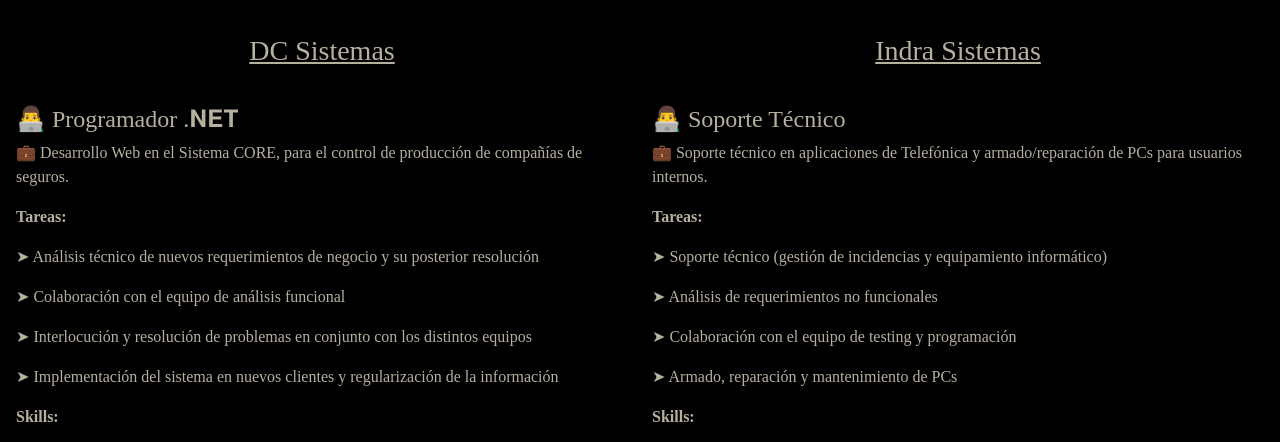
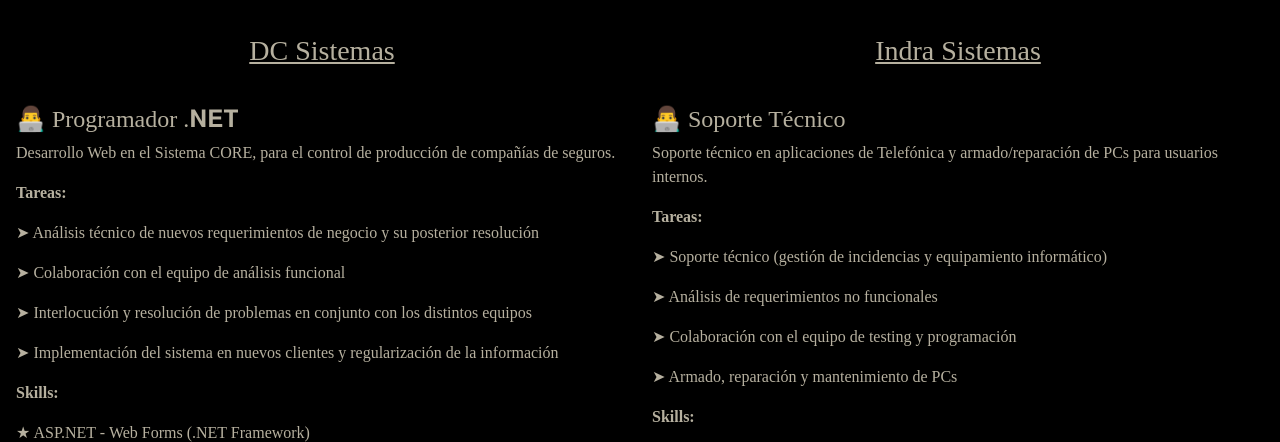
Before and after one commit to guidofacio/PortafolioWeb, a plain HTML site: page pages/experienciaprofesional.html in a window 1280 px wide. Shown: the part 207-649 px from the top of the page. Drawn offline with Linux system fonts and the light colour scheme; a web font is replaced by a local one.

Commit message:
Ajustes visuales al portafolio

```diff
--- a/pages/experienciaprofesional.html
+++ b/pages/experienciaprofesional.html
@@ -57,7 +57,7 @@
       <div class="col-12 col-md-6 col-lg-6">
         <h3 class="titulo_habilidades"><u>DC Sistemas</u></h3>
         <h4>👨‍💻 Programador .𝐍𝐄𝐓 </h4>
-        <p>💼 Desarrollo Web en el Sistema CORE, para el control de producción de compañías de seguros.</p>
+        <p>Desarrollo Web en el Sistema CORE, para el control de producción de compañías de seguros.</p>
 
 
         <p><strong>Tareas:</strong></p>
@@ -81,7 +81,7 @@
       <div class="col-12 col-md-6 col-lg-6">
         <h3 class="titulo_habilidades"><u>Indra Sistemas</u></h3>
         <h4>👨‍💻 Soporte Técnico </h4>
-        <p> 💼 Soporte técnico en aplicaciones de Telefónica y armado/reparación de PCs para usuarios internos.</p>
+        <p>Soporte técnico en aplicaciones de Telefónica y armado/reparación de PCs para usuarios internos.</p>
 
         <p><strong>Tareas:</strong></p>
         <p>➤ Soporte técnico (gestión de incidencias y equipamiento informático)</p>
```
